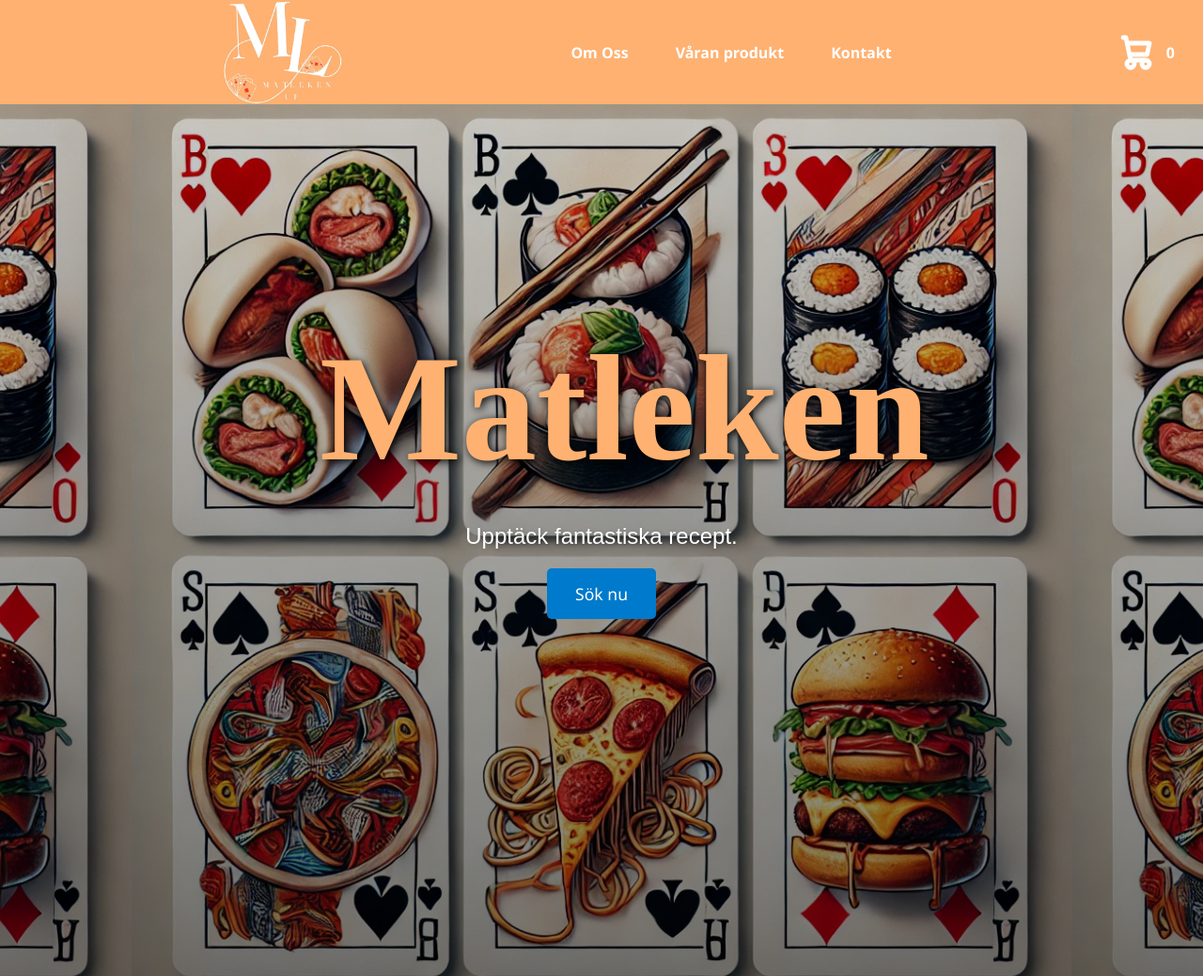
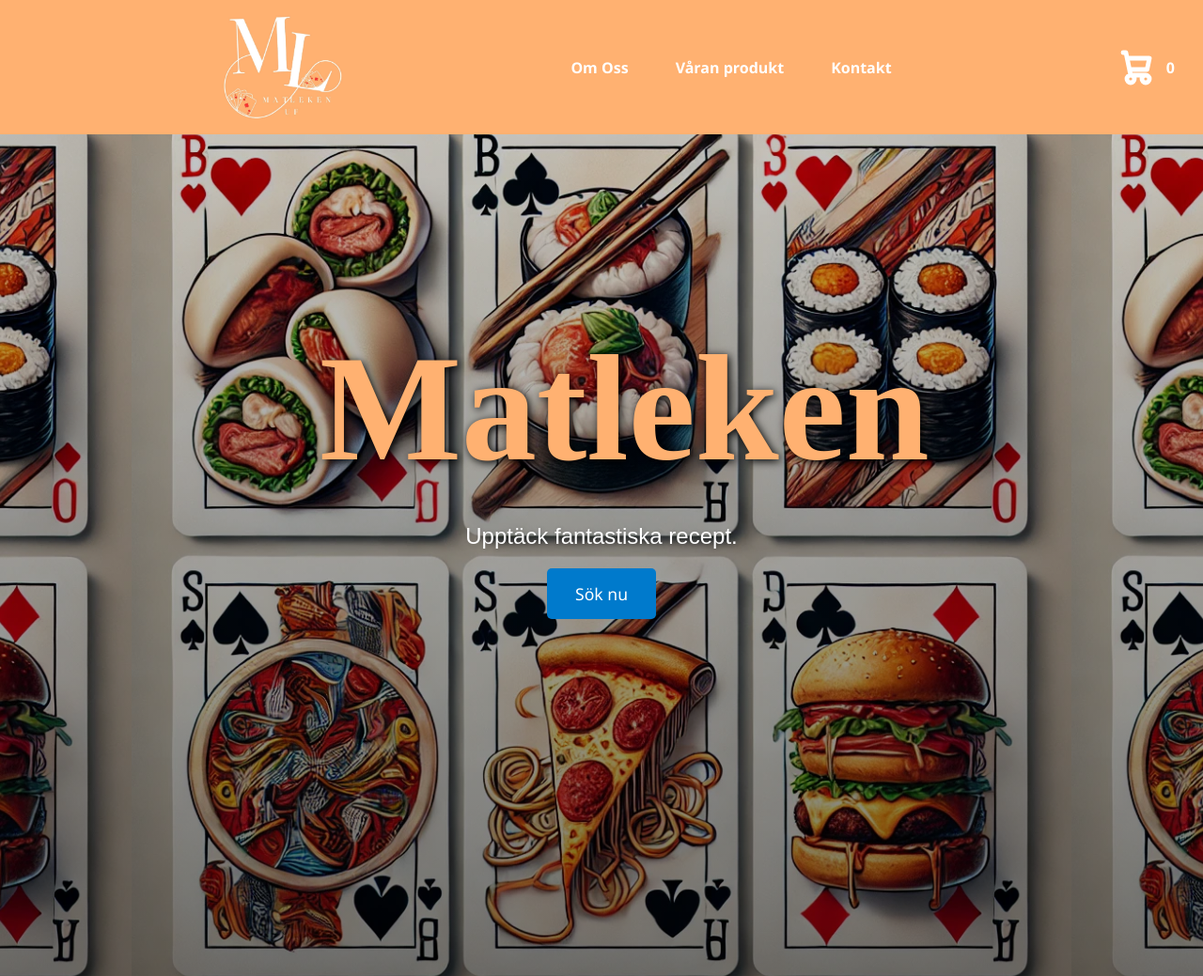
Before and after one commit to MatlekenUF/MatlekenUF, a plain HTML site: page index.html in a window 1280 px wide. Shown: the top 1039 px of the page at 94% size. Drawn offline with Linux system fonts and the light colour scheme.

Commit message:
Update style.css

```diff
--- a/style.css
+++ b/style.css
@@ -10,7 +10,7 @@ body {
 header {
     background-color: #ffb171;
     color: white;
-    padding: 0,7rem 0;
+    padding: 1rem 0;
     text-align: center;
     position: fixed; /* Gör så att headern stannar på plats */
     top: 0; /* Placera den längst upp */
```
